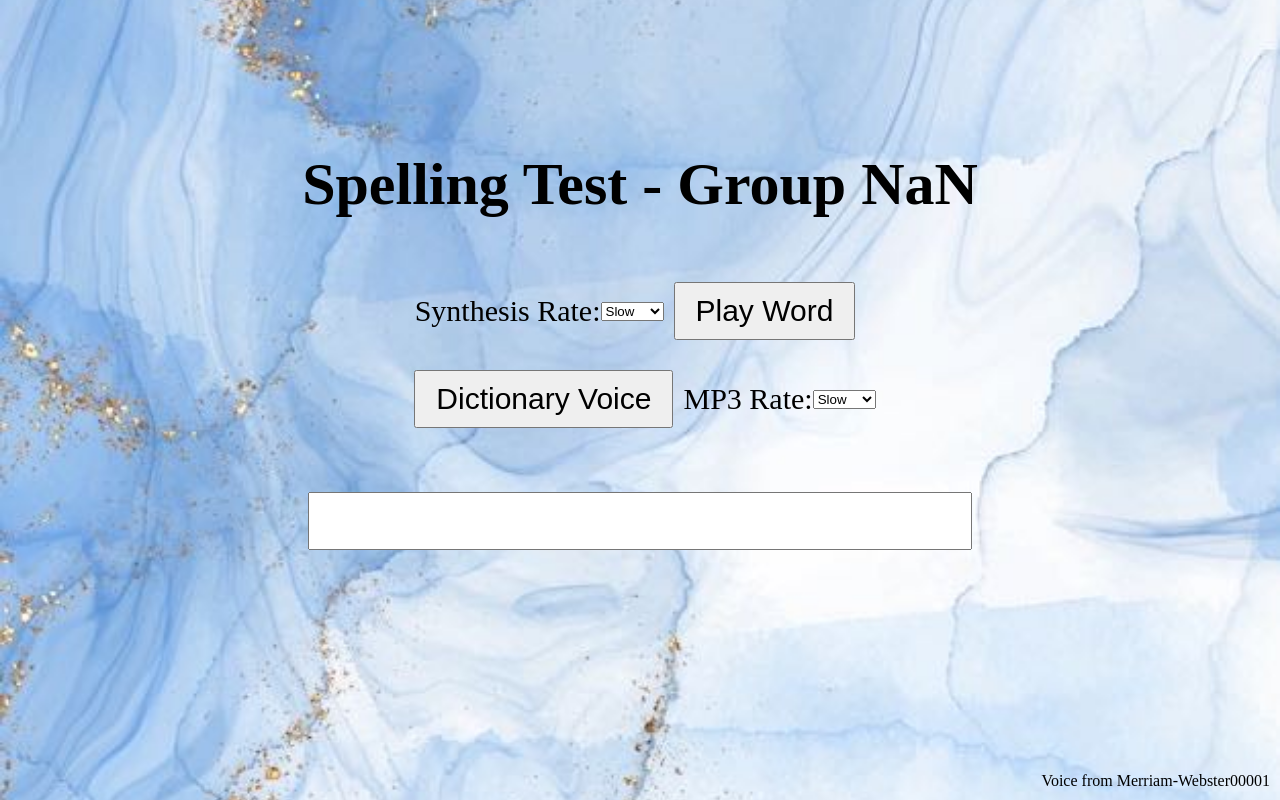
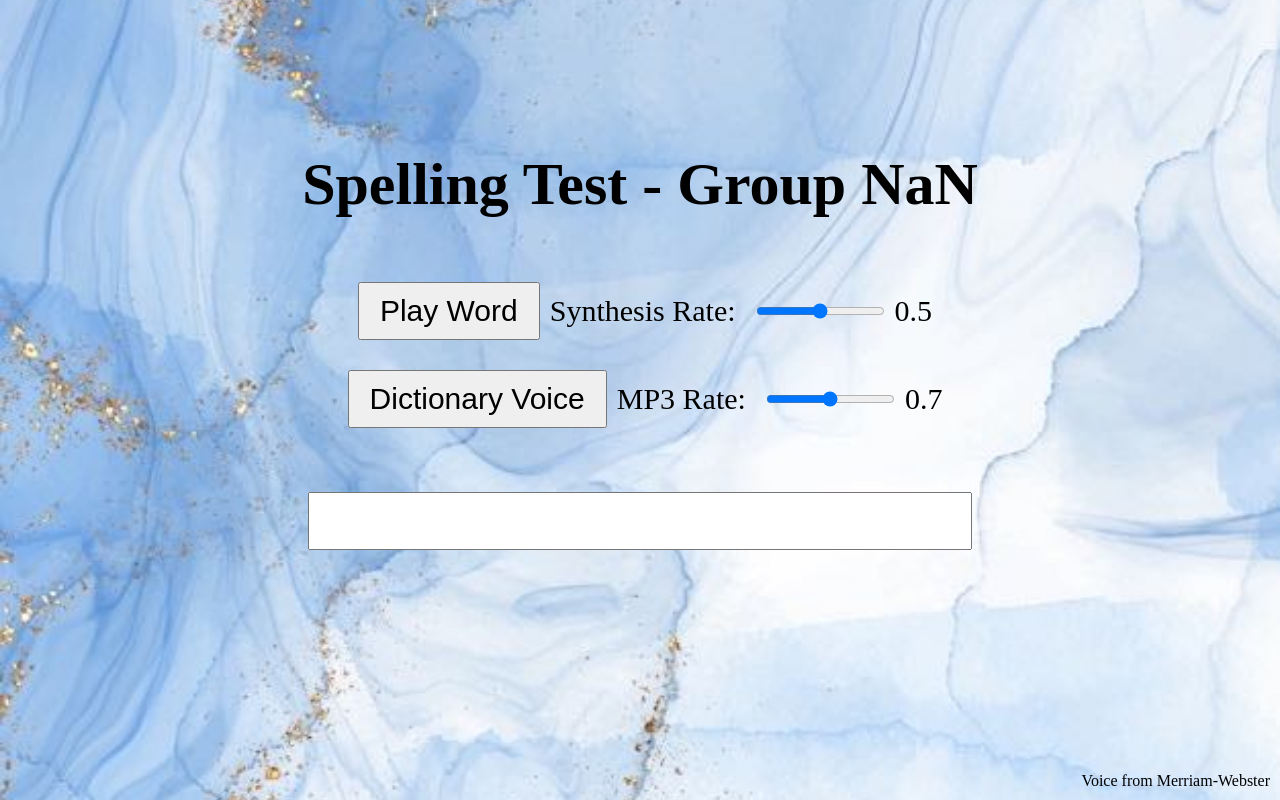
Before and after one commit to Daddy4AI/Bee, a plain HTML site: page spelling.html in a window 1280 px wide. Drawn offline with Linux system fonts and the light colour scheme; no server answers.

Commit message:
Update spelling.html

```diff
--- a/spelling.html
+++ b/spelling.html
@@ -102,6 +102,12 @@
             justify-content: center;
             margin-top: 10px;
         }
+        .rate-adjustment label {
+            margin-right: 10px;
+        }
+        .rate-adjustment input[type="range"] {
+            margin: 0 10px;
+        }
     </style>
     <script type="module">
         import { initializeApp } from 'https://www.gstatic.com/firebasejs/9.6.1/firebase-app.js';
@@ -120,8 +126,8 @@
         const apiKey = '4c841aa5-4903-4de1-80d6-b81c397935a9';
 
         // Initial rates
-        let synthesisRate = 0.6;
-        let mp3Rate = 0.8;
+        let synthesisRate = 0.5;
+        let mp3Rate = 0.7;
 
         document.addEventListener('DOMContentLoaded', function() {
             const urlParams = new URLSearchParams(window.location.search);
@@ -158,12 +164,14 @@
             });
 
             // Set up event listeners for rate adjustment
-            document.getElementById('synthesisRate').addEventListener('change', function(event) {
+            document.getElementById('synthesisRateSlider').addEventListener('input', function(event) {
                 synthesisRate = parseFloat(event.target.value);
+                document.getElementById('synthesisRateValue').innerText = synthesisRate;
             });
 
-            document.getElementById('mp3Rate').addEventListener('change', function(event) {
+            document.getElementById('mp3RateSlider').addEventListener('input', function(event) {
                 mp3Rate = parseFloat(event.target.value);
+                document.getElementById('mp3RateValue').innerText = mp3Rate;
             });
         });
 
@@ -467,22 +475,16 @@
     <h1>Spelling Test - Group <span id="groupNumber"></span></h1>
     <p id="wordNumber"></p>
     <div class="rate-adjustment">
-        <label for="synthesisRate">Synthesis Rate:</label>
-        <select id="synthesisRate">
-            <option value="0.8">Fast</option>
-            <option value="0.6" selected>Slow</option>
-            <option value="0.4">Slower</option>
-        </select>
         <button id="playWordButton" onclick="displayWord()">Play Word</button>
+        <label for="synthesisRateSlider">Synthesis Rate:</label>
+        <input type="range" id="synthesisRateSlider" min="0.3" max="0.7" step="0.1" value="0.5">
+        <span id="synthesisRateValue">0.5</span>
     </div>
     <div class="rate-adjustment">
         <button id="playMerriamWebsterVoiceButton" onclick="playMerriamWebsterVoice()">Dictionary Voice</button>
-        <label for="mp3Rate">MP3 Rate:</label>
-        <select id="mp3Rate">
-            <option value="1.0">Fast</option>
-            <option value="0.8" selected>Slow</option>
-            <option value="0.6">Slower</option>
-        </select>
+        <label for="mp3RateSlider">MP3 Rate:</label>
+        <input type="range" id="mp3RateSlider" min="0.5" max="0.9" step="0.1" value="0.7">
+        <span id="mp3RateValue">0.7</span>
     </div>
     <p id="wordDefinition"></p> <!-- Definition will be displayed here -->
     <input type="text" id="spellingInput" autocomplete="off" autocorrect="off" spellcheck="false">
@@ -493,6 +495,6 @@
         <p>恭喜你完成这组单词的第一次测试！</p>
         <button onclick="window.location.href='index.html'">返回首页</button>
     </div>
-    <div id="version">Voice from Merriam-Webster00001</div>
+    <div id="version">Voice from Merriam-Webster</div>
 </body>
 </html>
```
